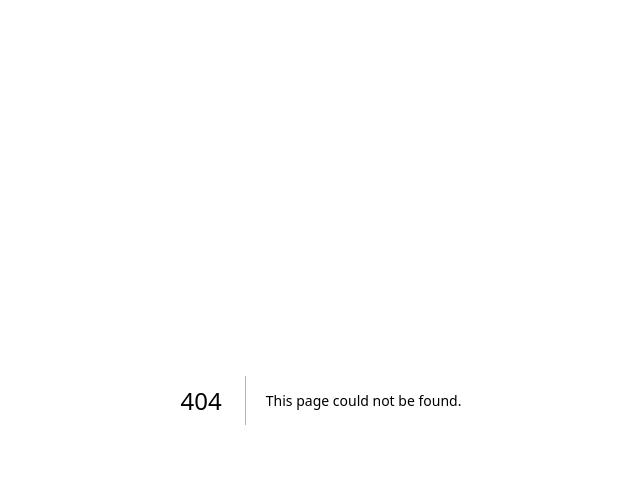
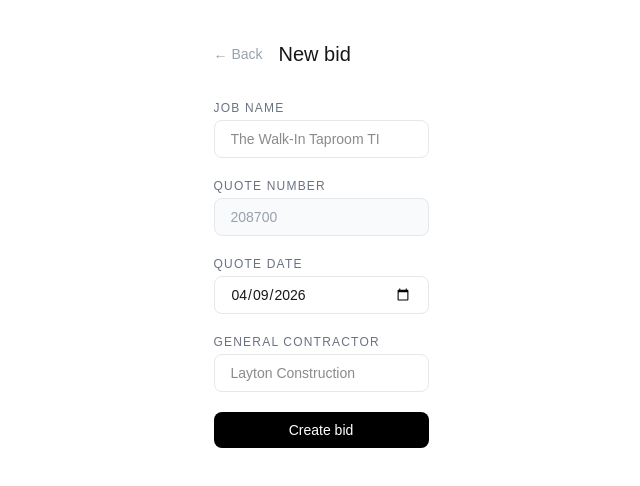
Before and after one commit to bidbuiltsystems/bidbuilt, a Next.js app: page /jobs/new in a window 1280 px wide. Before the commit this address had no page. Shown: the top 486 px of the page, without its empty margins (319-959 px from the left). Built offline with nearby package versions, Linux system fonts and the light colour scheme; no server answers; the database is empty.

Commit message:
job detail page with tabs working

```diff
--- /dev/null
+++ b/app/jobs/[id]/page.tsx
@@ -0,0 +1,47 @@
+import { supabase } from "@/lib/supabase";
+import { notFound } from "next/navigation";
+
+export const dynamic = "force-dynamic";
+
+export default async function JobPage({ params }: { params: Promise<{ id: string }> }) {
+  const { id } = await params;
+
+  const { data: job } = await supabase
+    .from("jobs")
+    .select(`*, job_gcs(gc:general_contractors(name))`)
+    .eq("id", id)
+    .single();
+  if (!job) notFound();
+
+  const gcName = job.job_gcs?.[0]?.gc?.name ?? "No GC";
+
+  return (
+    <main className="max-w-4xl mx-auto px-6 py-10">
+      <div className="flex items-center gap-4 mb-2">
+        <a href="/" className="text-sm text-gray-400 hover:text-black">← Back</a>
+      </div>
+
+      <div className="mb-6">
+        <h1 className="text-xl font-medium">{job.job_name}</h1>
+        <p className="text-sm text-gray-400 mt-1">
+          Quote #{job.quote_number} · {gcName} · {job.quote_date}
+        </p>
+      </div>
+
+      <div className="flex border-b border-gray-200 mb-6">
+        <span className="px-4 py-2 text-sm font-medium border-b-2 border-black">Takeoff</span>
+        <span className="px-4 py-2 text-sm text-gray-400">Pricing</span>
+        <span className="px-4 py-2 text-sm text-gray-400">Files</span>
+        <span className="px-4 py-2 text-sm text-gray-400">Proposal</span>
+      </div>
+
+      <div>
+        <div className="flex items-center justify-between mb-4">
+          <p className="text-xs font-medium text-gray-400 uppercase tracking-widest">Scopes</p>
+          <button className="text-sm text-blue-500 hover:text-blue-700">+ Add scope</button>
+        </div>
+        <p className="text-sm text-gray-400">No scopes yet. Add your first scope.</p>
+      </div>
+    </main>
+  );
+}
--- /dev/null
+++ b/app/jobs/new/[id]/page.tsx
@@ -0,0 +1,51 @@
+import { supabase } from "@/lib/supabase";
+import { notFound } from "next/navigation";
+
+export const dynamic = "force-dynamic";
+
+export default async function JobPage({ params }: { params: { id: string } }) {
+  console.log("Looking for job ID:", params.id);
+
+  const { data: job, error } = await supabase
+    .from("jobs")
+    .select(`*, job_gcs(gc:general_contractors(name))`)
+    .eq("id", params.id)
+    .single();
+
+  console.log("Job result:", job);
+  console.log("Error:", error);
+
+  if (!job) notFound();
+
+  const gcName = job.job_gcs?.[0]?.gc?.name ?? "No GC";
+
+  return (
+    <main className="max-w-4xl mx-auto px-6 py-10">
+      <div className="flex items-center gap-4 mb-2">
+        <a href="/" className="text-sm text-gray-400 hover:text-black">← Back</a>
+      </div>
+
+      <div className="mb-6">
+        <h1 className="text-xl font-medium">{job.job_name}</h1>
+        <p className="text-sm text-gray-400 mt-1">
+          Quote #{job.quote_number} · {gcName} · {job.quote_date}
+        </p>
+      </div>
+
+      <div className="flex border-b border-gray-200 mb-6">
+        <span className="px-4 py-2 text-sm font-medium border-b-2 border-black">Takeoff</span>
+        <span className="px-4 py-2 text-sm text-gray-400">Pricing</span>
+        <span className="px-4 py-2 text-sm text-gray-400">Files</span>
+        <span className="px-4 py-2 text-sm text-gray-400">Proposal</span>
+      </div>
+
+      <div>
+        <div className="flex items-center justify-between mb-4">
+          <p className="text-xs font-medium text-gray-400 uppercase tracking-widest">Scopes</p>
+          <button className="text-sm text-blue-500 hover:text-blue-700">+ Add scope</button>
+        </div>
+        <p className="text-sm text-gray-400">No scopes yet. Add your first scope.</p>
+      </div>
+    </main>
+  );
+}
--- /dev/null
+++ b/app/jobs/new/page.tsx
@@ -0,0 +1,127 @@
+"use client";
+
+import { useState, useEffect } from "react";
+import { supabase } from "@/lib/supabase";
+import { useRouter } from "next/navigation";
+
+export default function NewJob() {
+  const router = useRouter();
+  const [jobName, setJobName] = useState("");
+  const [quoteNumber, setQuoteNumber] = useState("");
+  const [quoteDate, setQuoteDate] = useState(new Date().toISOString().split("T")[0]);
+  const [gcName, setGcName] = useState("");
+  const [loading, setLoading] = useState(false);
+  const [error, setError] = useState("");
+
+  useEffect(() => {
+    async function getNextQuoteNumber() {
+      const { data } = await supabase
+        .from("jobs")
+        .select("quote_number")
+        .order("quote_number", { ascending: false })
+        .limit(1);
+
+      if (data && data.length > 0) {
+        const last = parseInt(data[0].quote_number, 10);
+        setQuoteNumber(String(last + 1));
+      } else {
+        setQuoteNumber("208700");
+      }
+    }
+    getNextQuoteNumber();
+  }, []);
+
+  async function handleSubmit(e: React.FormEvent) {
+    e.preventDefault();
+    setLoading(true);
+    setError("");
+
+    const { data: job, error: jobError } = await supabase
+      .from("jobs")
+      .insert({ job_name: jobName, quote_number: quoteNumber, quote_date: quoteDate })
+      .select()
+      .single();
+
+    if (jobError) {
+      setError(jobError.message);
+      setLoading(false);
+      return;
+    }
+
+    if (gcName) {
+      const { data: gc } = await supabase
+        .from("general_contractors")
+        .insert({ name: gcName })
+        .select()
+        .single();
+
+      if (gc) {
+        await supabase.from("job_gcs").insert({ job_id: job.id, gc_id: gc.id });
+      }
+    }
+
+   window.location.href = `/jobs/${job.id}`;
+  }
+
+  return (
+    <main className="max-w-xl mx-auto px-6 py-10">
+      <div className="flex items-center gap-4 mb-8">
+        <a href="/" className="text-sm text-gray-400 hover:text-black">← Back</a>
+        <h1 className="text-xl font-medium">New bid</h1>
+      </div>
+
+      <form onSubmit={handleSubmit} className="flex flex-col gap-5">
+        <div className="flex flex-col gap-1">
+          <label className="text-xs font-medium text-gray-500 uppercase tracking-widest">Job name</label>
+          <input
+            type="text"
+            required
+            value={jobName}
+            onChange={(e) => setJobName(e.target.value)}
+            placeholder="The Walk-In Taproom TI"
+            className="border border-gray-200 rounded-lg px-4 py-2 text-sm focus:outline-none focus:border-gray-400"
+          />
+        </div>
+
+        <div className="flex flex-col gap-1">
+          <label className="text-xs font-medium text-gray-500 uppercase tracking-widest">Quote number</label>
+          <div className="border border-gray-200 rounded-lg px-4 py-2 text-sm bg-gray-50 text-gray-400">
+            {quoteNumber || "Loading..."}
+          </div>
+        </div>
+
+        <div className="flex flex-col gap-1">
+          <label className="text-xs font-medium text-gray-500 uppercase tracking-widest">Quote date</label>
+          <input
+            type="date"
+            required
+            value={quoteDate}
+            onChange={(e) => setQuoteDate(e.target.value)}
+            className="border border-gray-200 rounded-lg px-4 py-2 text-sm focus:outline-none focus:border-gray-400"
+          />
+        </div>
+
+        <div className="flex flex-col gap-1">
+          <label className="text-xs font-medium text-gray-500 uppercase tracking-widest">General contractor</label>
+          <input
+            type="text"
+            value={gcName}
+            onChange={(e) => setGcName(e.target.value)}
+            placeholder="Layton Construction"
+            className="border border-gray-200 rounded-lg px-4 py-2 text-sm focus:outline-none focus:border-gray-400"
+          />
+        </div>
+
+        {error && <p className="text-sm text-red-500">{error}</p>}
+
+        <button
+          type="submit"
+          disabled={loading || !quoteNumber}
+          className="bg-black text-white text-sm px-4 py-2 rounded-lg hover:bg-gray-800 disabled:opacity-50"
+        >
+          {loading ? "Creating..." : "Create bid"}
+        </button>
+      </form>
+    </main>
+  );
+}
```
